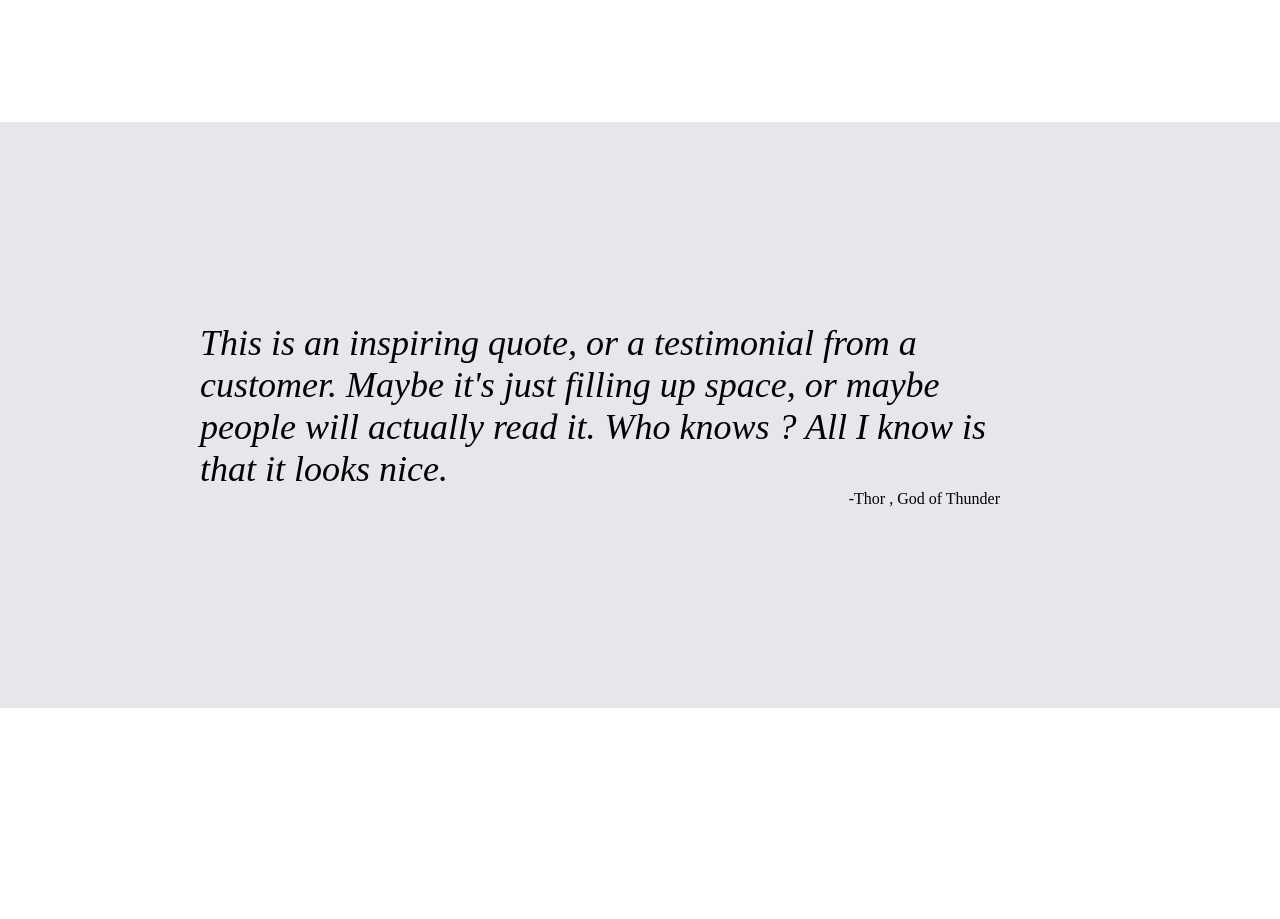
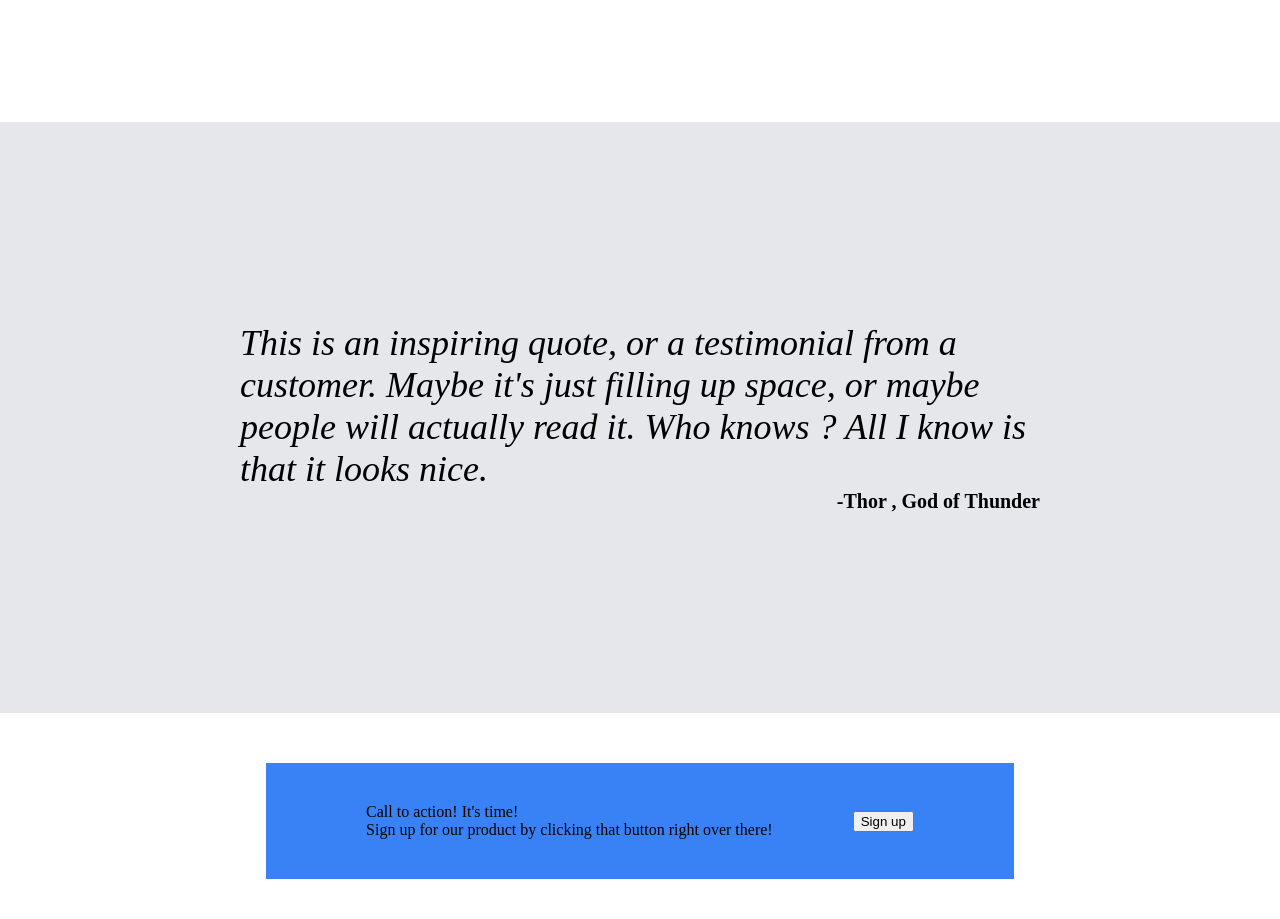
Before and after one commit to 01-byte/Odin-landingcss-page, a plain HTML site: page index.html in a window 1280 px wide. Shown: the part 780-1699 px from the top of the page. Before the commit the page ends 1488 px from the top, so only its background shows below. Drawn offline with Linux system fonts and the light colour scheme.

Commit message:
added the blue msg

```diff
--- a/index.html
+++ b/index.html
@@ -31,7 +31,7 @@
             <p>this website has some subtext that goes here under the main title
                 It's a smaller font and the color is lower contrast
             </p></div>
-            <div class="button"><button>Sign up</button></div>
+            <button class="button-up">Sign up</button>
         </div>
 
         <div class="upper-left-content">
@@ -84,6 +84,23 @@
 
      </div>
 
+    <div class="th-container">
+        <div class="blue-box-msg">
+            <div class="msg-clm1">
+            <div class="call-msg">Call to action! It's time!</div>
+            <div class="signup-msg">Sign up for our product by clicking that button right over
+                there!
+            </div>
+        </div>
+        <div class="msg-clm2">
+            <button class="sign-msg-button">Sign up</button>
+        </div>
+        </div>
+
+
+
+
+    </div>
 
 
 
--- a/style.css
+++ b/style.css
@@ -75,13 +75,15 @@ ul{
     align-items: center;
 }
 
-button {
+.button-up{
     background-color: #3882f6;
     border: none;
-    border-radius: 20px;
-    padding: 10px 30px;
+    border-radius: 550px;
+    padding: 10px;
+    max-width: 100px;
      color: #f9faf8;
 }
+
 
 .bluebox{
     border: 2px;
@@ -123,8 +125,6 @@ button {
     padding: 200px;
     display: flex;
     justify-content: center;
-    align-content: center;
-    flex-direction: column;
     gap: 50px;
 }
 
@@ -139,8 +139,27 @@ button {
     display: flex;
     flex-direction: row;
     justify-content: flex-end;
+    font-size: 20px;
+    font-weight: bold;
 }
 
 .box-quote{
     max-width: 800px;
 }
+
+
+.th-container  {
+    display: flex;
+    justify-content: center;
+}
+
+.blue-box-msg{
+    background-color: #3882f6;
+    padding: 40px 100px;
+    margin-bottom: 40px;
+    display: flex;
+    flex-direction: row;
+    align-items: center;
+    gap: 80px;
+
+}
```
